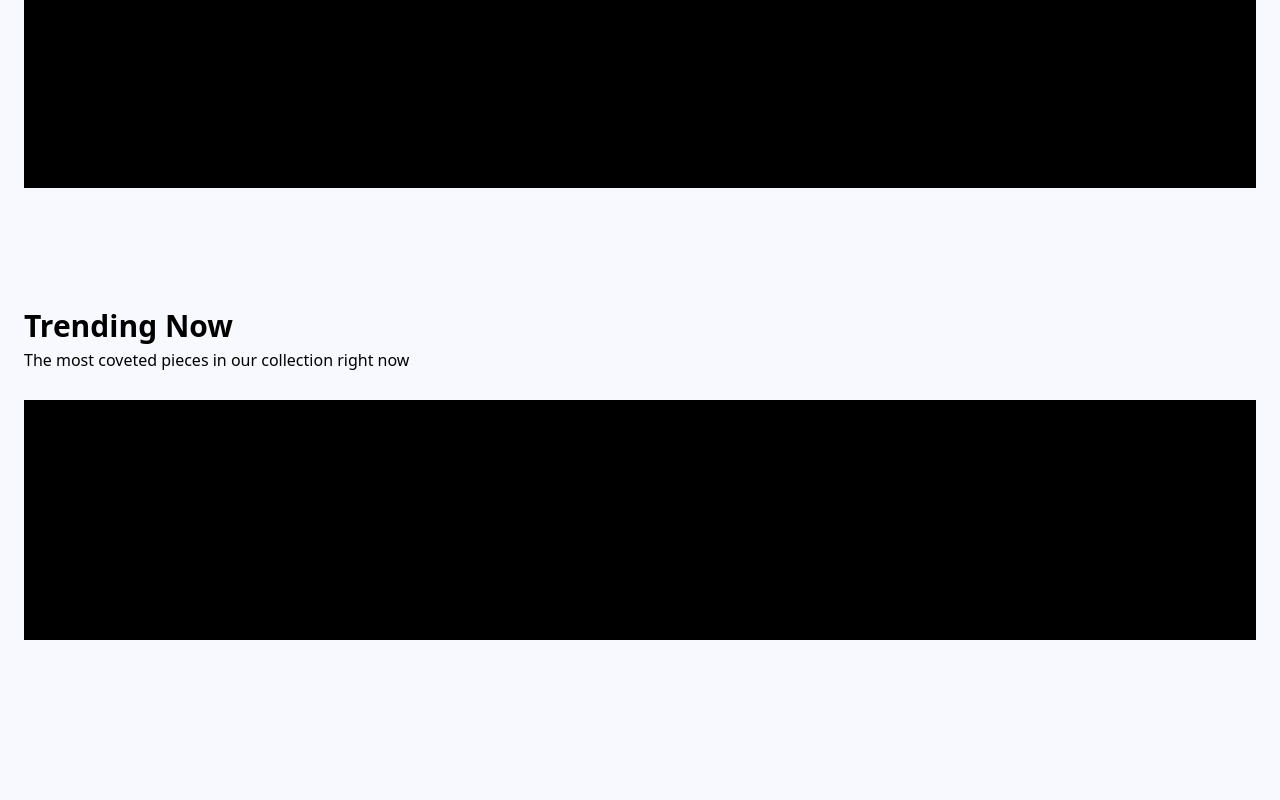
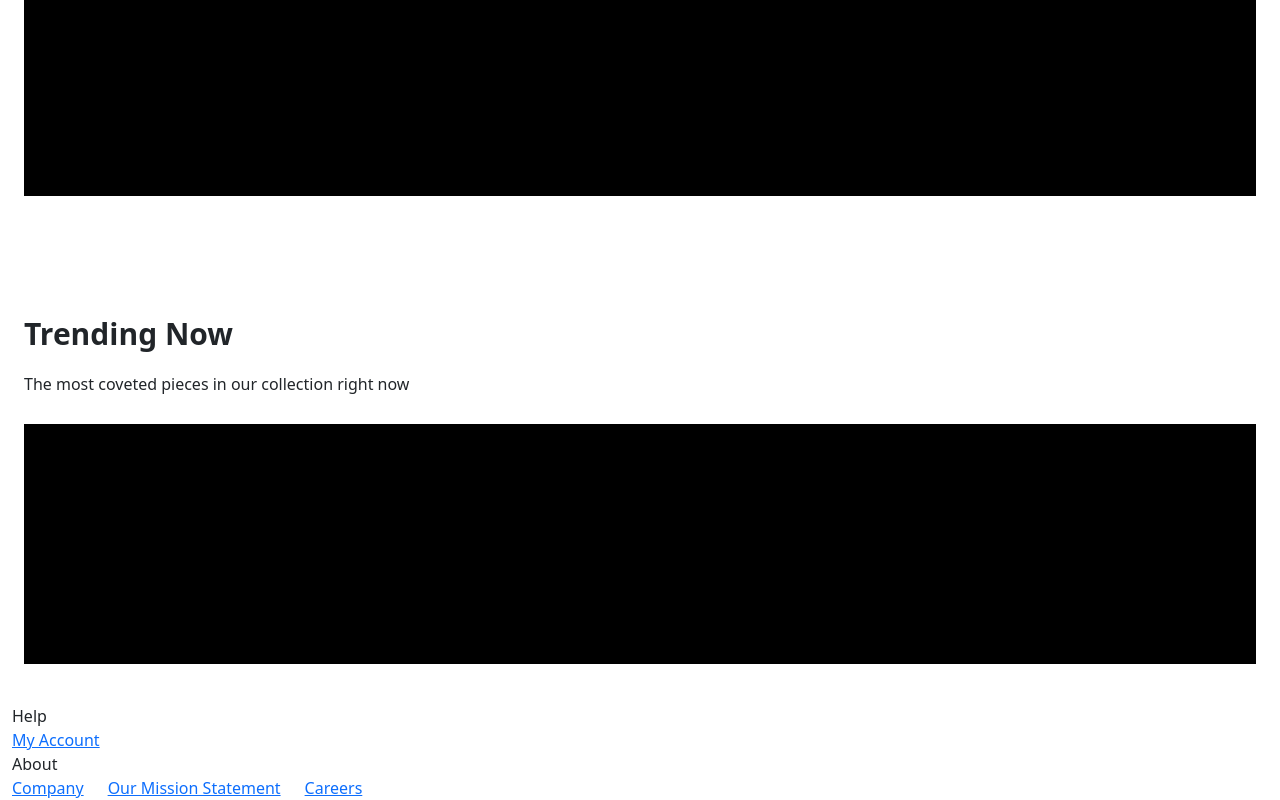
Before and after one commit to Takato56/adidolf_frontend, a Next.js app: page / in a window 1280 px wide. Shown: the part 781-1581 px from the top of the page. Before the commit the page ends 1461 px from the top, so only its background shows below. Built offline with nearby package versions, Linux system fonts and the light colour scheme.

Commit message:
Added a footer with some empty links.

```diff
--- a/app/globals.css
+++ b/app/globals.css
@@ -3,6 +3,7 @@
 body {
     background-color: #f8f9ff;
 }
+
 @theme {
   /* Khai báo class font-northwell bằng biến CSS variable từ layout.tsx */
   --font-northwell: var(--font-northwell);
--- a/app/layout.tsx
+++ b/app/layout.tsx
@@ -1,11 +1,13 @@
 import type { Metadata } from "next";
 import "./globals.css";
+import 'bootstrap/dist/css/bootstrap.min.css'
 
 import { Inter } from 'next/font/google';
 import { FaSearch, FaShoppingCart, FaUser } from "react-icons/fa"
 import localFont from "next/font/local";
 
 import Tabs from "@/components/tabs";
+import Footer from "@/components/Footer";
 
 
 const inter = Inter({
@@ -62,6 +64,7 @@ export const metadata: Metadata = {
         <main>
           {children}
         </main>
+        <Footer />
       </body>
     </html>
   );
--- /dev/null
+++ b/components/Footer.tsx
@@ -0,0 +1,34 @@
+import { Container, Row, Col, Stack, Image, Nav, NavLink } from "react-bootstrap"
+
+function Footer() {
+    return(
+        <footer className="footer">
+            <Container fluid>
+                <Row className="align-left">
+                    <Col xs="auto">Help</Col>
+                </Row>
+                <Row className="align-left links">
+                    <Col xs="auto">
+                        <a href="">My Account</a>
+                    </Col>
+                </Row>
+                <Row className="align-left">
+                    <Col>About</Col>
+                </Row>
+                <Row className="align-left links">
+                    <Col xs="auto">
+                        <a href="">Company</a>
+                    </Col>
+                    <Col xs="auto">
+                        <a href="">Our Mission Statement</a>
+                    </Col>
+                    <Col xs="auto">
+                        <a href="">Careers</a>
+                    </Col>
+                </Row>
+            </Container>
+        </footer>
+    )
+}
+
+export default Footer;
--- a/package.json
+++ b/package.json
@@ -9,8 +9,10 @@
     "lint": "eslint"
   },
   "dependencies": {
+    "bootstrap": "^5.3.8",
     "next": "16.2.6",
     "react": "19.2.4",
+    "react-bootstrap": "^2.10.10",
     "react-dom": "19.2.4",
     "react-icons": "^5.6.0"
   },
```
Also changed, not shown: 2 other files (tests, documents, lock files or other folders).
